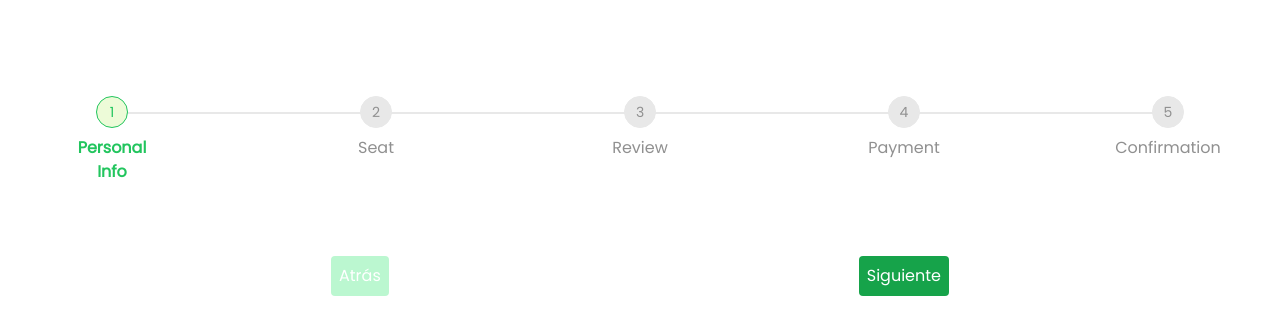
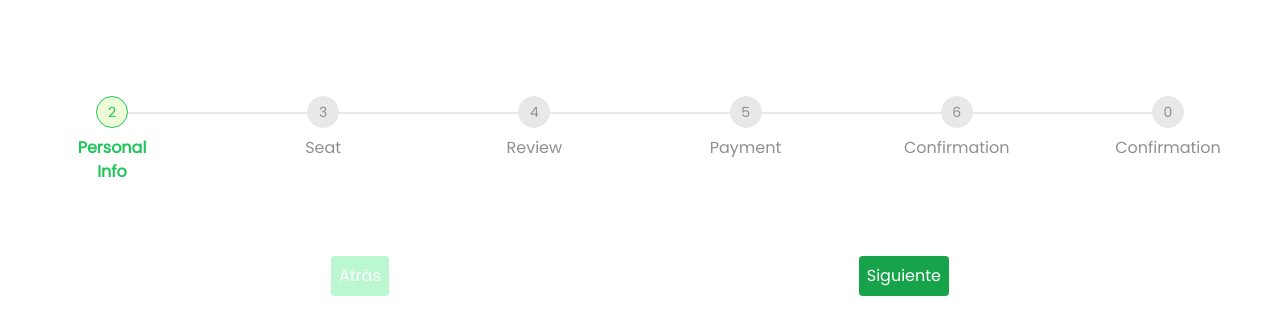
Before and after one commit to CRGuarda/promarketing-stepper-app, a Next.js app: page / in a window 1280 px wide. Shown: the top 334 px of the page. Built offline with nearby package versions, Linux system fonts and the light colour scheme.

Commit message:
string childrens for Step Component added

```diff
--- a/src/app/page.tsx
+++ b/src/app/page.tsx
@@ -19,11 +19,12 @@ export default function Home() {
         isFirstStep={(value) => setIsFirstStep(value)}
         isLastStep={(value) => setIsLastStep(value)}
       >
-        <Step label='Personal Info' onClick={() => setActiveStep(0)} />
-        <Step label='Seat' onClick={() => setActiveStep(1)} />
-        <Step label='Review' onClick={() => setActiveStep(2)} />
-        <Step label='Payment' onClick={() => setActiveStep(3)} />
-        <Step label='Confirmation' onClick={() => setActiveStep(4)} />
+        <Step label='Personal Info' onClick={() => setActiveStep(0)}>1</Step>
+        <Step label='Seat' onClick={() => setActiveStep(1)}>2</Step>
+        <Step label='Review' onClick={() => setActiveStep(2)}>3</Step>
+        <Step label='Payment' onClick={() => setActiveStep(3)}>4</Step>
+        <Step label='Confirmation' onClick={() => setActiveStep(4)}>5</Step>
+        <Step label='Confirmation' onClick={() => setActiveStep(5)}>ab</Step>
       </Stepper>
       <div className='w-full flex justify-around mt-32'>
         <Button title='Atrás' onClick={handlePrev} disabled={isFirstStep} />
--- a/src/components/Icons.tsx
+++ b/src/components/Icons.tsx
@@ -21,7 +21,8 @@ export const DefaultIcon = () => (
   </svg>
 )
 
-export const ActiveIcon = ({ index, isActive }: { index: number; isActive: boolean }) => (
+export const ActiveIcon = ({ index='0', isActive }: { index?: string; isActive: boolean }) => {
+  return (
   <div className='relative'>
     <svg width={32} height={32} viewBox='0 0 32 32' fill='none' xmlns='http://www.w3.org/2000/svg'>
       <rect
@@ -48,19 +49,7 @@ export const ActiveIcon = ({ index, isActive }: { index: number; isActive: boole
         isActive ? `text-[#22C55E]` : `text-[#909090]`
       }`}
     >
-      {index + 1}
+      {isNaN(+index)?0:+index+1}
     </span>
   </div>
-)
-
-/* export const InactiveIcon = ({ index }: { index: number }) => (
-  <div className='relative'>
-    <svg width={32} height={32} viewBox='0 0 32 32' fill='none' xmlns='http://www.w3.org/2000/svg'>
-      <rect width={32} height={32} rx={16} fill='#E8E8E8' />
-    </svg>
-    <span className='absolute  text-[14px] top-0 w-5 text-center translate-x-[30%] translate-y-[29%] text-[#909090]'>
-      {index + 1}
-    </span>
-  </div>
-)
- */
+)}
--- a/src/components/Step.tsx
+++ b/src/components/Step.tsx
@@ -5,17 +5,19 @@ export const Step = ({
   onClick,
   activeStep = 0,
   index = 0,
+  children
 }: {
   label: string
   onClick: () => void
   activeStep?: number
   index?: number
+  children?:string
 }) => {
   const isActive = activeStep === index
   const isSuccess = activeStep > index
   return (
     <div className={`flex flex-col items-center z-10 hover:cursor-pointer`} onClick={onClick}>
-      {isSuccess ? <DefaultIcon /> : <ActiveIcon index={index} isActive={isActive} />}
+      {isSuccess ? <DefaultIcon /> : <ActiveIcon index={children} isActive={isActive} />}
       <span
         className={`absolute top-[40px] text-xs sm:text-base ${
           isSuccess || isActive ? `text-green-500` : `text-[#909090]`
```
